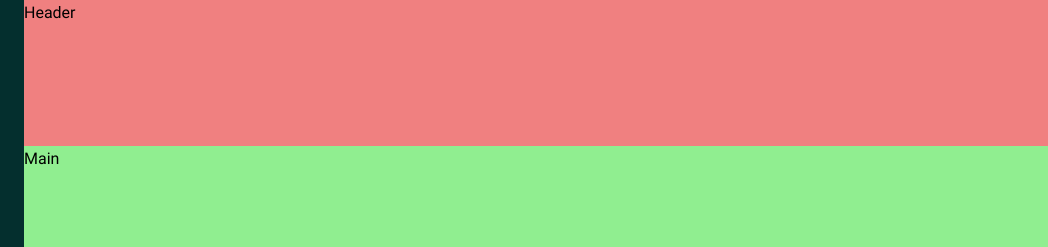
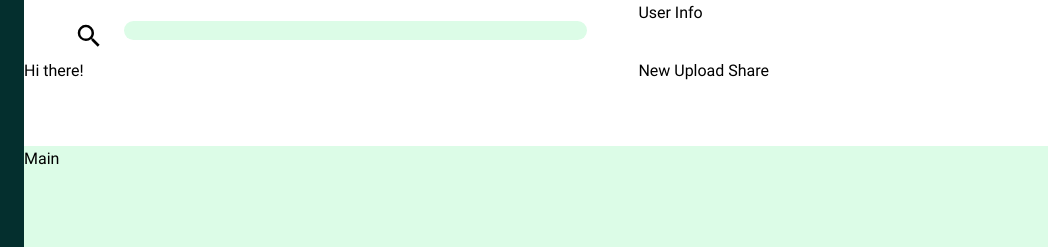
Before and after one commit to Gabriel-Labariento/admin-dashboard, a plain HTML site: page index.html in a window 1280 px wide. Shown: the top 247 px of the page, 232-1280 px from the left. Drawn offline with Linux system fonts and the light colour scheme.

Commit message:
Finished working on search container.

```diff
--- a/index.html
+++ b/index.html
@@ -59,7 +59,15 @@
 
             </div>
         </div>
-        <div class="header">Header</div>
+        <div class="header">
+            <div class="search-container">
+                <img src="assets/magnify.svg" alt="Search Icon">
+                <input type="search" name="search" id="search">
+            </div>
+            <div class="user-container">User Info</div>
+            <div class="greeeting-container">Hi there!</div>
+            <div class="action-container">New Upload Share</div>
+        </div>
         <div class="main">Main</div>
 
 
--- a/styles.css
+++ b/styles.css
@@ -48,6 +48,11 @@
 
   /* CSS RESET FROM https://www.joshwcomeau.com/css/custom-css-reset/ */
 
+:root{
+  --darkGreen: #042f2e;
+  --subtleGreen: #dcfce7;
+}
+
   /* FONTS*/
   @font-face {
     font-family: 'robotoregular';
@@ -69,7 +74,7 @@
 }
 
 .sidebar {
-    background-color: #042f2e;
+    background-color: var(--darkGreen);
     grid-area: sidebar;
     display: grid;
     grid-template-rows: 50px 3fr 3fr;
@@ -123,11 +128,50 @@
 
 
 .header{
-    background-color: lightcoral;
+    background-color: white;
     grid-area: header;
+    display: grid;
+    grid-template: 40% 60%  / 1.5fr 1fr;
+    grid-template-areas:
+    "search user"
+    "greeting action";
+}
+
+.search-container{
+  grid-area: search;
+  display: grid;
+  grid-template-columns: 30px 1fr;
+  grid-auto-rows: 1rem;
+  gap: 20px;
+  align-content: center;
+  padding-left: 50px;
+}
+
+.search-container > input{
+  border: none;
+  background-color: var(--subtleGreen);
+  max-width: 90%;
+  line-height: 1.5;
+  height: 1.2rem;
+  border-radius: 20px;
+  outline: none;
+}
+
+.search-container > input:focus{
+  border: 1px solid var(--darkGreen);
+}
+
+.user-container{
+  grid-area: user;
+}
+.greeting-container{
+  grid-area: greeting;
+}
+.action-container{
+  grid-area: action;
 }
 
 .main{
-    background-color: lightgreen;
+    background-color: var(--subtleGreen);
     grid-area: main;
 }
```
Also changed, not shown: assets/magnify.svg (added).
